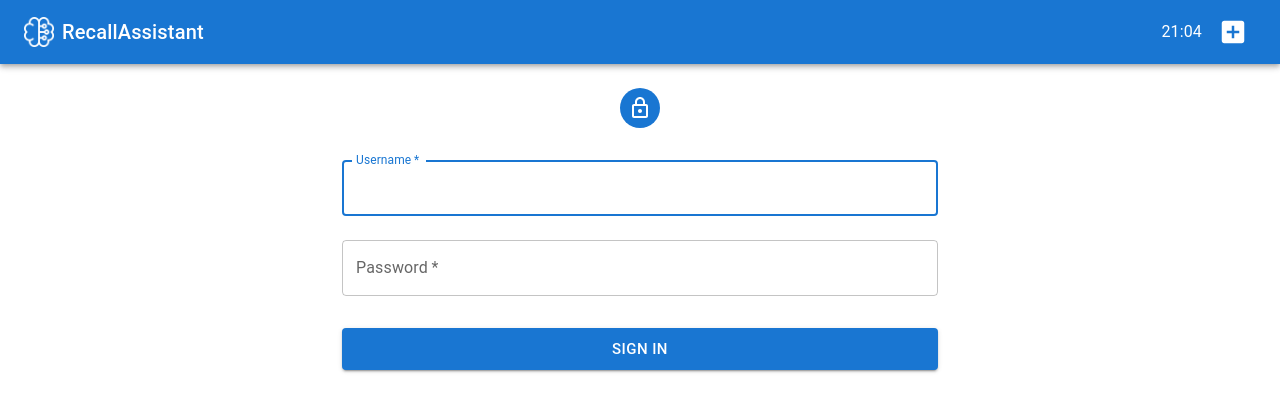
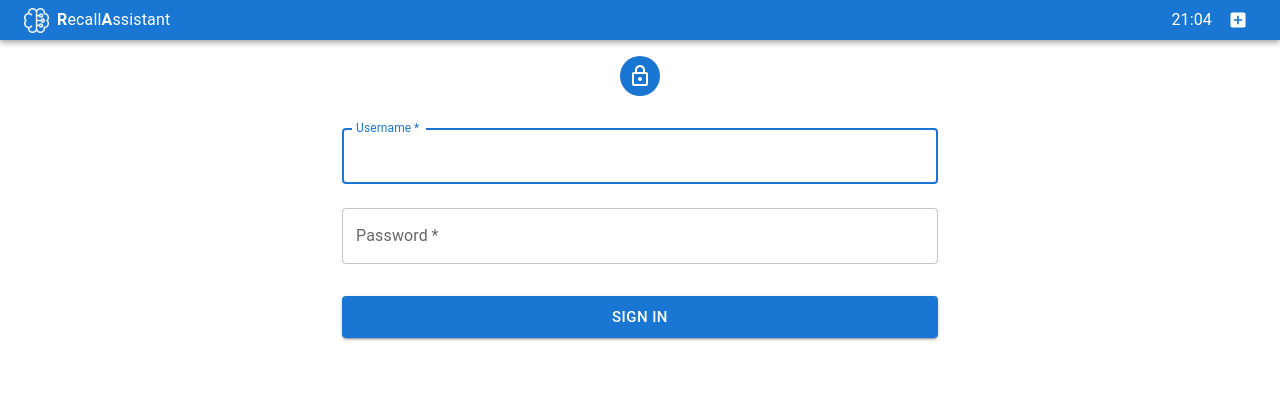
Before and after one commit to robertgrochowski/recall-assistant, a React (Create React App) app in the folder frontend/: page /login in a window 1280 px wide. Shown: the top 412 px of the page. Built offline with nearby package versions, Linux system fonts and the light colour scheme.

Commit message:
adjusted paddings to lower screen size

```diff
--- a/frontend/src/App.js
+++ b/frontend/src/App.js
@@ -1,9 +1,9 @@
-import React, {useEffect, useState} from 'react';
+import React, {useState} from 'react';
 import Navbar from "./components/Navbar/Navbar";
 import Notion from "./components/Notion/Notion";
 import {Container} from "@mui/material";
 import './App.css';
-import {BrowserRouter as Router, Navigate, Route, Routes, useNavigate} from 'react-router-dom';
+import {BrowserRouter as Router, Navigate, Route, Routes} from 'react-router-dom';
 
 import Login from "./components/Login/Login";
 import AddNotion from "./components/AddNotion/AddNotion";
@@ -15,7 +15,7 @@ const App = () => {
     return (
       <Router>
         <Navbar/>
-        <Container maxWidth="xl" sx={{paddingTop: 2}}>
+        <Container maxWidth="xl" sx={{paddingTop: 1}}>
             {!authenticated && <Navigate to={"/login"}/>}
             <Routes>
                 <Route path="/" element={<Notion/>}/>
--- a/frontend/src/components/AddNotion/AddNotion.js
+++ b/frontend/src/components/AddNotion/AddNotion.js
@@ -5,7 +5,6 @@ import {
     CircularProgress,
     Grid,
     InputAdornment,
-    LinearProgress,
     Typography
 } from "@mui/material";
 import Box from "@mui/material/Box";
@@ -16,14 +15,13 @@ import '../../App.css';
 import TagIcon from '@mui/icons-material/Tag';
 import NoteAddIcon from '@mui/icons-material/NoteAdd';
 import PreviewIcon from '@mui/icons-material/Preview';
-import React, {useEffect, useRef, useState} from "react";
+import React, {useState} from "react";
 import axios from "axios";
 import {GET_RANDOM_NOTION_URL} from "../../common/Constants";
 import ReactQuill from "react-quill";
 import 'react-quill/dist/quill.snow.css';
 import './AddNotion.css';
 import FormElement from "./FormElement";
-import Notion from "../Notion/Notion";
 import NotionBody from "../Notion/NotionBody/NotionBody";
 
 const AddNotion = () => {
@@ -40,7 +38,6 @@ const AddNotion = () => {
     const [tag2, setTag2] = useState("")
     const [tag3, setTag3] = useState("")
 
-    const formats = ["bold"]
 
     const handleAddNotion = () => {
         setUploading(true)
@@ -68,7 +65,6 @@ const AddNotion = () => {
         fixedFormat = fixedFormat.startsWith("</br>") ? fixedFormat.substring(5) : fixedFormat;
         //let fixedFormat = value;
         setContent(fixedFormat);
-        console.log(fixedFormat)
     }
 
     return (
@@ -138,7 +134,6 @@ const AddNotion = () => {
                 <Button
                     margin="dense"
                     variant="contained"
-                    variant="contained"
                     fullWidth
                     sx={{mt:1}}
                     onClick={handleAddNotion}
--- a/frontend/src/components/Navbar/Navbar.css
+++ b/frontend/src/components/Navbar/Navbar.css
@@ -1,4 +1,4 @@
 .logo {
-    width:30px;
-    height:30px;
+    width:25px;
+    height:25px;
 }
--- a/frontend/src/components/Navbar/Navbar.js
+++ b/frontend/src/components/Navbar/Navbar.js
@@ -6,7 +6,7 @@ import IconButton from '@mui/material/IconButton';
 import AddBoxIcon from '@mui/icons-material/AddBox';
 import Logo from "../../img/logo.png";
 import './Navbar.css';
-import {Link, useNavigate} from "react-router-dom";
+import {useNavigate} from "react-router-dom";
 import {useEffect, useState} from "react";
 
 const Navbar = () => {
@@ -26,15 +26,15 @@ const Navbar = () => {
     }, [])
     return (
         <Box sx={{ flexGrow: 1 }}>
-            <AppBar position="static">
-                <Toolbar>
-                    <img className="logo" src={Logo}/>
-                    <Typography onClick={()=>navigate("/")} ml={1} variant="h6" component="div" sx={{ flexGrow: 1, cursor:'pointer' }}>
-                        RecallAssistant
+            <AppBar position="static" sx={{maxHeight: '40px'}}>
+                <Toolbar sx={{minHeight: '40px !important'}}>
+                    <img alt="logo" className="logo" src={Logo}/>
+                    <Typography onClick={()=>navigate("/")} ml={1} component="div" sx={{ flexGrow: 1, cursor:'pointer' }}>
+                        <b>R</b>ecall<b>A</b>ssistant
                     </Typography>
-                    <Typography variant="subtitle1"><small></small>{time}</Typography>
+                    <Typography variant="subtitle1">{time}</Typography>
                     <IconButton aria-label="add" onClick={()=>navigate("/add")}>
-                        <AddBoxIcon sx={{ml: 1, fontSize:30, color:"#fff" }}/>
+                        <AddBoxIcon sx={{ml: 1, fontSize:20, color:"#fff" }}/>
                     </IconButton>
                 </Toolbar>
             </AppBar>
--- a/frontend/src/components/Notion/Notion.js
+++ b/frontend/src/components/Notion/Notion.js
@@ -26,7 +26,7 @@ const Notion = props => {
         <Box display="flex"
              alignItems="center"
              justifyContent="center">
-            <Card sx={{ width: "750px" }}>
+            <Card sx={{ width: "770px" }}>
                 <CardContent>
                     {notion ? <NotionBody notion={notion}/> : <LinearProgress />}
                 </CardContent>
--- a/frontend/src/components/Notion/NotionActions/NotionActions.js
+++ b/frontend/src/components/Notion/NotionActions/NotionActions.js
@@ -1,4 +1,4 @@
-import {Box, CircularProgress} from "@mui/material";
+import {Box} from "@mui/material";
 import Button from "@mui/material/Button";
 import CheckIcon from "@mui/icons-material/Check";
 import BookmarkBorderIcon from "@mui/icons-material/BookmarkBorder";
--- a/frontend/src/components/Notion/NotionBody/NotionBody.js
+++ b/frontend/src/components/Notion/NotionBody/NotionBody.js
@@ -7,7 +7,7 @@ import MenuBook from "@mui/icons-material/MenuBook";
 const NotionBody = ({notion}) => {
     let date = notion.addedDate ? new Date(notion.addedDate) : "";
     return <>
-        <Grid container direction="row" alignItems="center" spacing={1}>
+        <Grid container direction="row" alignItems="center" spacing={1} sx={{paddingTop:0}}>
             {date && <Grid item>
                 <Chip size="small" label={`${date.getDate()}/${date.getMonth()+1}/${date.getFullYear()}`} icon={<TodayIcon fontSize="small"/>} />
             </Grid>}
@@ -21,10 +21,10 @@ const NotionBody = ({notion}) => {
                 ))
             }
         </Grid>
-        <Typography variant="h4" component="div" mt={1}>
+        <Typography variant="h4" component="div" mt={0.4}>
             {notion?.header}
         </Typography>
-        <Grid container direction="row" alignItems="center" spacing={1}>
+        <Grid container direction="row" alignItems="center" spacing={1} pt={0.5}>
             <Grid item>
                 <MenuBook fontSize="small"/>
             </Grid>
@@ -32,7 +32,7 @@ const NotionBody = ({notion}) => {
                 <Typography variant="overline">{notion?.source}</Typography>
             </Grid>
         </Grid>
-        <Typography variant="body1" align="justify" pt={1}>
+        <Typography variant="body1" align="justify" pt={0}>
             <div dangerouslySetInnerHTML={{__html: notion?.content}}></div>
         </Typography>
     </>;
--- a/frontend/src/index.css
+++ b/frontend/src/index.css
@@ -11,3 +11,10 @@ code {
   font-family: source-code-pro, Menlo, Monaco, Consolas, 'Courier New',
     monospace;
 }
+
+.MuiGrid-item {
+  padding-top: 0 !important;
+}
+ul {
+  margin:0 !important;
+}
```
